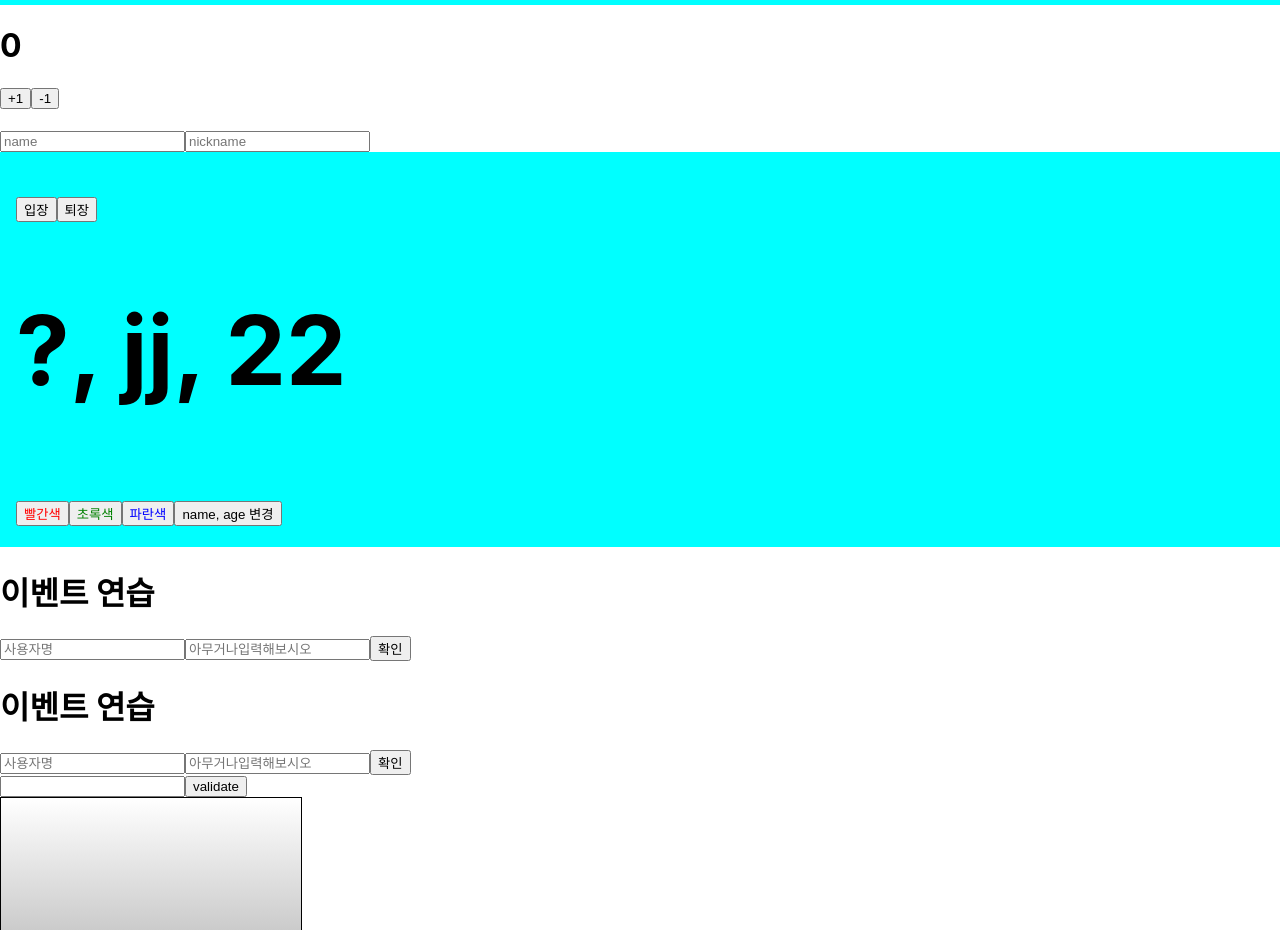
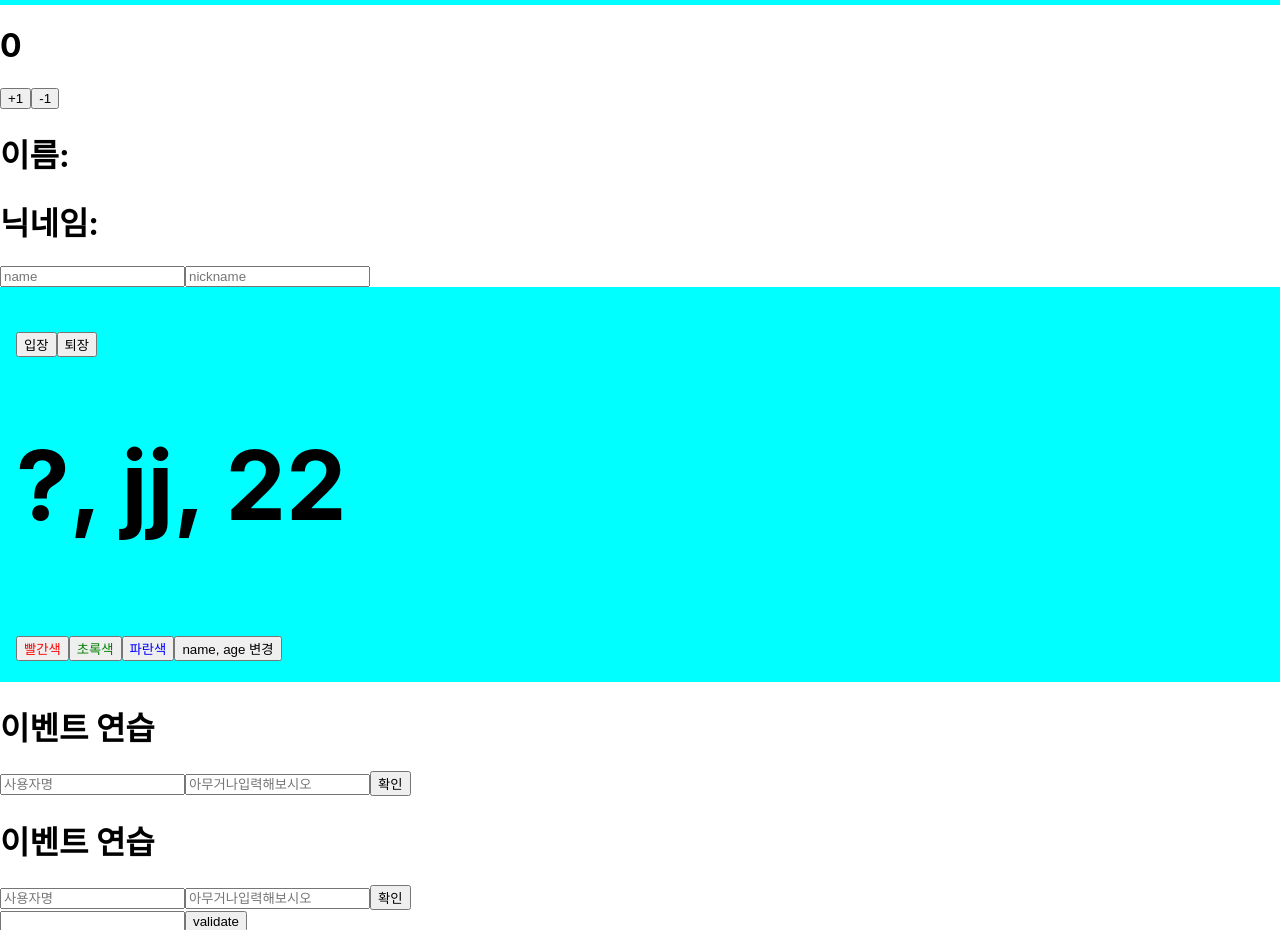
Before and after one commit to gonnichiwa/react-playground, a React (Create React App) app: page / in a window 1280 px wide. Shown: the part 1480-2410 px from the top of the page. Built offline with nearby package versions, Linux system fonts and the light colour scheme.

Commit message:
hook: useEffect

```diff
--- a/src/TextBoxUseState.js
+++ b/src/TextBoxUseState.js
@@ -1,10 +1,15 @@
-import React, { useState } from 'react';
+import React, { useState, useEffect } from 'react';
 
 const TextBoxUseState = () => {
     const [state, setState] = useState({
         name: '',
         nickname: ''
     });
+    useEffect(() => {
+        console.log('렌더링이 완료되었습니다');
+        console.log(state);
+    }); // componentDidMount + componentDidUpdate
+
     const onChange = (e) => {
         setState({
             ...state,
@@ -15,8 +20,8 @@ const TextBoxUseState = () => {
     return (
         <>
         <div>
-            <h1>{state.name}</h1>
-            <h1>{state.nickname}</h1>
+            <h1>이름:{state.name}</h1>
+            <h1>닉네임:{state.nickname}</h1>
         </div>
         <div>
             <input type='text' name='name' placeholder='name' onChange={onChange}/>
```
